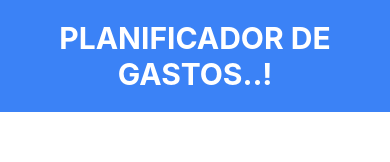
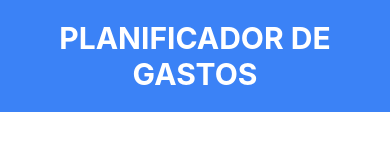
Before and after one commit to JerlibGnzlz/Planificador_native, a React Native app: screen / in a window 390 px wide. Shown: the top 162 px of the page. Built offline with nearby package versions, Linux system fonts and the light colour scheme.

Commit message:
feature el layout

```diff
--- a/src/components/Header.jsx
+++ b/src/components/Header.jsx
@@ -5,7 +5,7 @@ const Header = () => {
     return (
         <SafeAreaView style={styles.header}>
             <Text style={styles.texto}>
-                Planificador de gastos..!
+                Planificador de gastos
             </Text>
         </SafeAreaView>
     )
```
